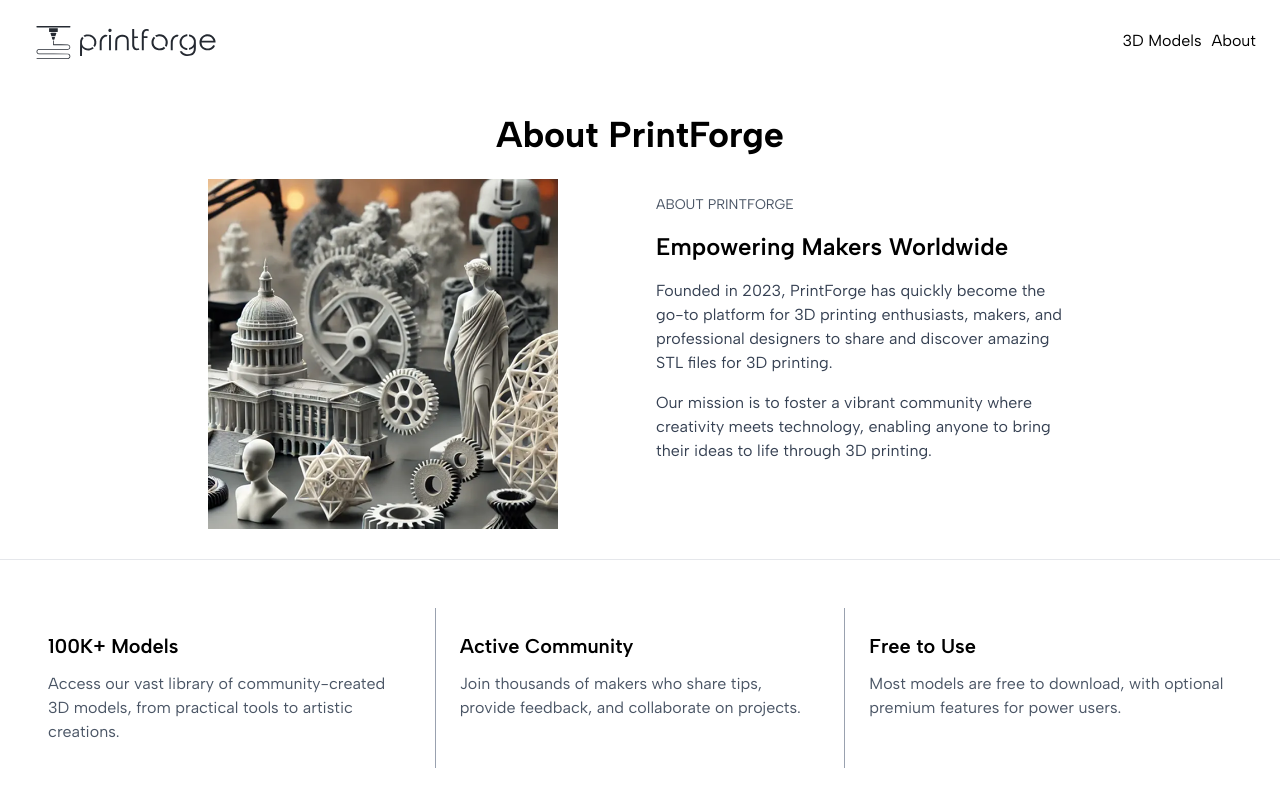
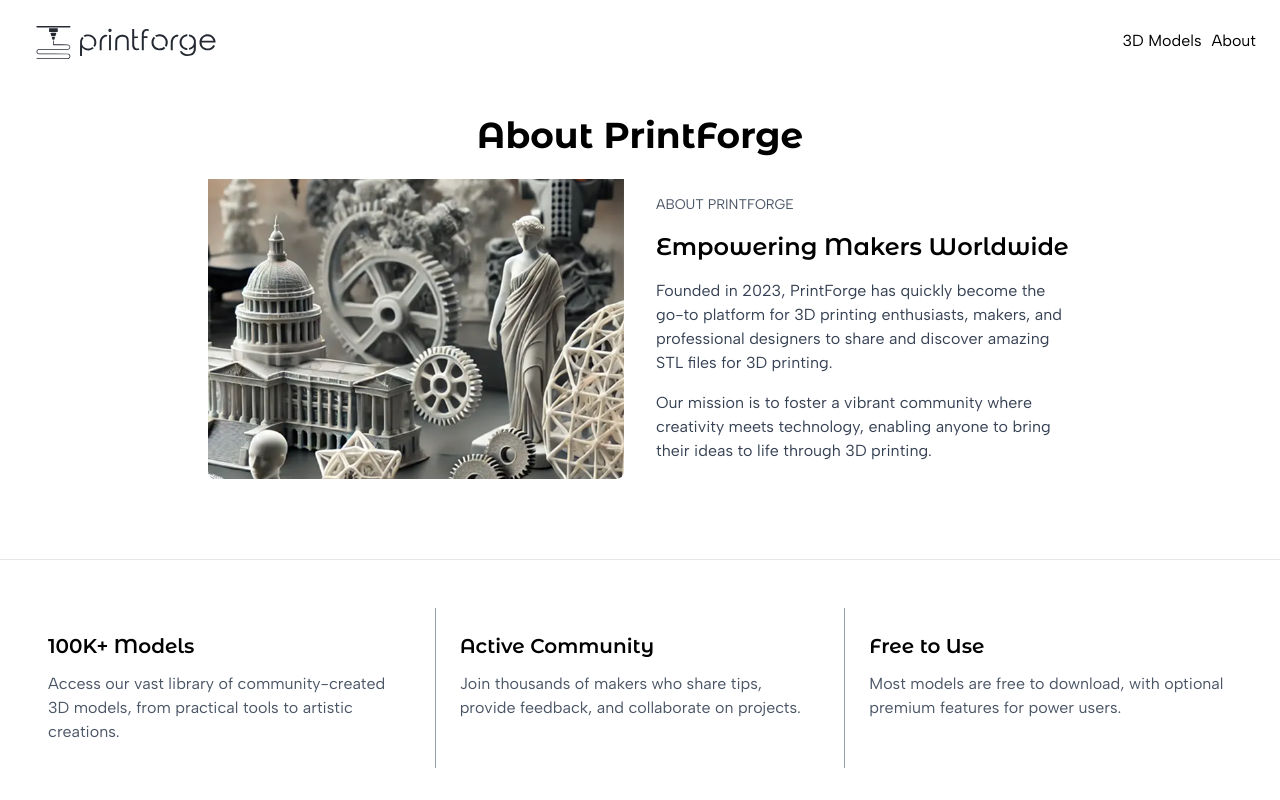
Before and after one commit to sujan2000/PrintForge, a Next.js app: page /about in a window 1280 px wide. Shown: the top 800 px of the page. Built offline with nearby package versions, Linux system fonts and the light colour scheme.

Commit message:
add next Image optimization

```diff
--- a/app/about/page.tsx
+++ b/app/about/page.tsx
@@ -1,3 +1,8 @@
+
+import HeroImageSquare from "@/public/hero-image-square.png"
+import Image from "next/image"
+
+
 export default function AboutPage() {
     return (
         <main>
@@ -8,10 +13,12 @@ export default function AboutPage() {
 
                 <div className="grid items-center gap-8 mb-12 md:grid-cols-2">
                     <div className="relative h-75 w-full">
-                        <img
-                            src="/hero-image-square.png"
+                        <Image
+                            src={HeroImageSquare}
                             alt="PrintForge Community - A group of makers collaborating on 3D printing projects"
-                            width="350"
+                            width={742}
+                            height={742}
+                            className="absolute inset-0 w-full h-full object-cover rounded-b-lg"
                         />
                     </div>
                     <div>
--- a/app/globals.css
+++ b/app/globals.css
@@ -1 +1,7 @@
 @import "tailwindcss";
+
+
+
+h1,h2,h3,h4,h5,h6 {
+    font-family: var(--font-montserrat-alternates);
+}
--- a/app/layout.tsx
+++ b/app/layout.tsx
@@ -1,10 +1,21 @@
 import "./globals.css";
-import { Albert_Sans } from "next/font/google"
+import { Albert_Sans, Montserrat_Alternates } from "next/font/google"
+
+import Image from "next/image";
+import PrintforgeDestopLogo from "@/public/printforge-logo-desktop.svg"
+import PrintforgeMobileLogo from "@/public/printforge-logo-mobile.svg"
 
 
 const albertSans = Albert_Sans({
   subsets: ["latin"],
   display: "swap"
+})
+
+const montserratAlternates = Montserrat_Alternates({
+  subsets: ["latin"],
+  display: "swap",
+  weight: ["100", "200", "300", "400", "500", "600", "700", "800", "900"],
+  variable: "--font-montserrat-alternates"
 })
 
 export default function RootLayout({
@@ -14,19 +25,19 @@ export default function RootLayout({
 }>) {
   return (
     <html lang="en">
-      <body className={albertSans.className}>
+      <body className={`${albertSans.className} ${montserratAlternates.variable}`}>
         <header className="w-full bg-white">
           <nav className="flex justify-between px-6 py-4">
             <div className="relative">
               {/* Desktop logo */}
-              <img
-                src="/printforge-logo-desktop.svg"
+              <Image
+                src={PrintforgeDestopLogo}
                 alt="PrintForge Logo"
                 className="w-50 h-auto hidden md:block"
               />
               {/* Mobile logo */}
-              <img
-                src="/printforge-logo-mobile.svg"
+              <Image
+                src={PrintforgeMobileLogo}
                 alt="PrintForge Logo"
                 className="w-10 h-auto block md:hidden"
               />
--- a/app/page.tsx
+++ b/app/page.tsx
@@ -1,3 +1,6 @@
+
+import Image from "next/image"
+import HeroImage from "@/public/Frame_30.png"
 
 export default function Home() {
   return (
@@ -24,7 +27,11 @@ export default function Home() {
             </button>
           </div>
         </div>
-        <img src="/Frame 30.png" width={350} />
+        <Image
+          src={HeroImage}
+          className="w-87.5 h-auto rounded-lg"
+          alt="PrintForge Community - A group of makers collaborating on 3D printing projects"
+        />
       </section>
     </main>
   )
```
Also changed, not shown: public/Frame_30.png (renamed from public/Frame 30.png).
